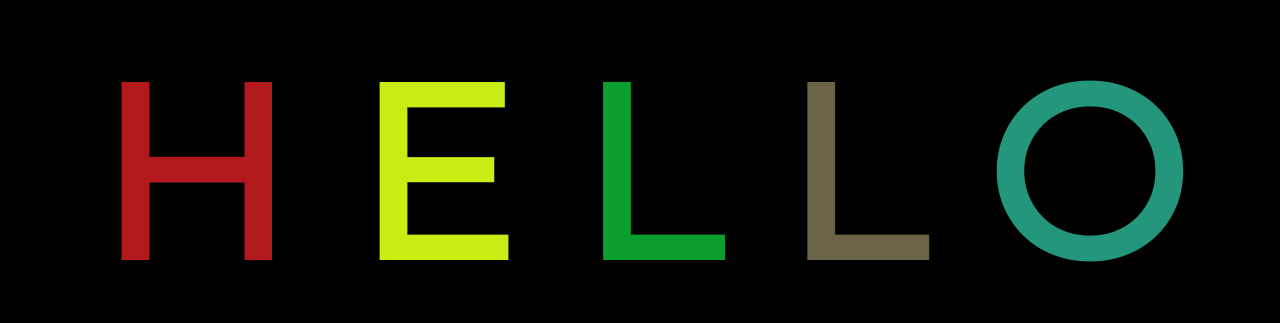
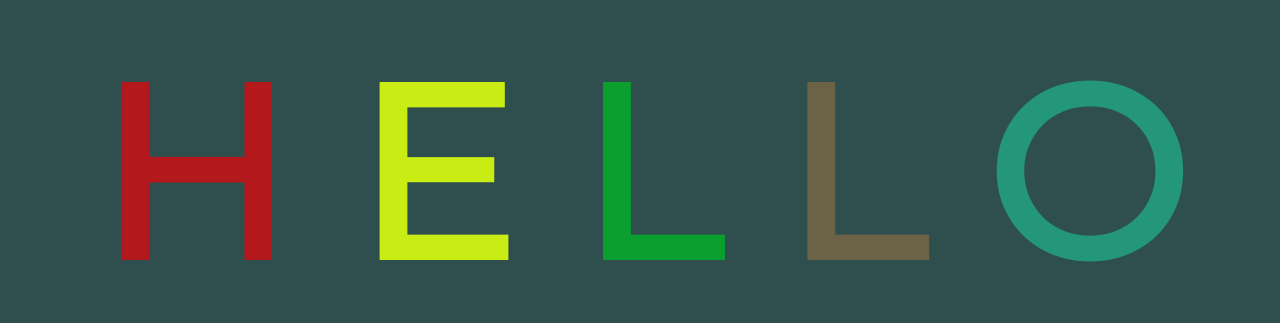
Before and after one commit to JSongDerulo/AnimatedTextGitDemo, a plain HTML site: page index.html in a window 1280 px wide. Shown: the part 234-557 px from the top of the page. Drawn offline with Linux system fonts and the light colour scheme.

Commit message:
change bg color

```diff
--- a/app.css
+++ b/app.css
@@ -3,7 +3,7 @@ body {
     justify-content: center;
     align-items: center;
     height: 100vh;
-    background-color: black;
+    background-color: darkslategrey;
 }
 
 h1 {
```
